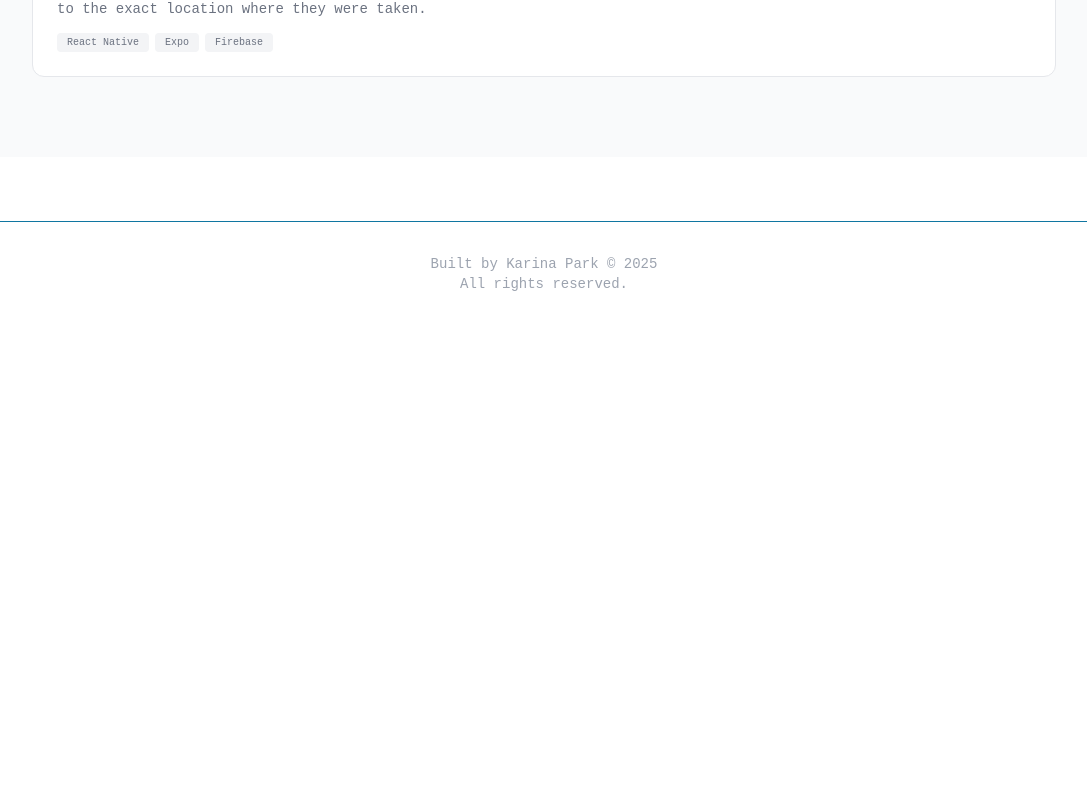
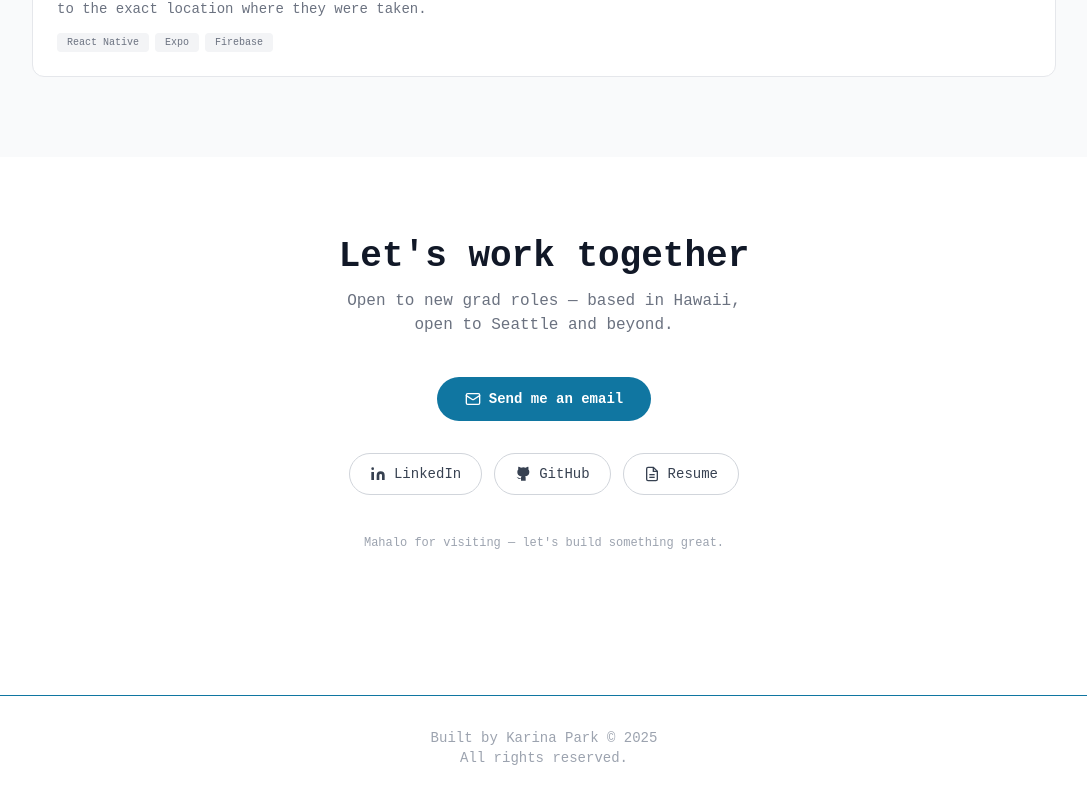
Before and after one commit to kparkok/karinapark.com, a React (Vite) app: page / in a window 1280 px wide. Shown: the part 3141-3941 px from the top of the page, without its empty margins (96-1183 px from the left). Before the commit the page ends 3467 px from the top, so only its background shows below. Built offline with nearby package versions, Linux system fonts and the light colour scheme.

Commit message:
connect section

```diff
--- a/src/app/App.tsx
+++ b/src/app/App.tsx
@@ -6,6 +6,7 @@ import Experience from "../components/Experience";
 import Projects from "../components/Projects";
 import Footer from "../components/Footer";
 import ProjectPage from "../components/ProjectPage";
+import Connect from "../components/Connect";
 
 function Portfolio() {
   return (
@@ -14,6 +15,7 @@ function Portfolio() {
       <About />
       <Experience />
       <Projects />
+      <Connect />
       <Footer />
     </>
   );
--- /dev/null
+++ b/src/components/Connect.tsx
@@ -0,0 +1,88 @@
+import { Mail, Linkedin, Github, FileText } from "lucide-react";
+
+function Connect() {
+  return (
+    <section className="px-6 py-20" id="connect">
+      <div className="max-w-xl mx-auto text-center">
+        <h2 className="text-3xl md:text-4xl font-bold text-gray-900 mb-3 leading-tight">
+          Let's work together
+        </h2>
+        <p className="text-gray-500 text-sm md:text-base leading-relaxed mb-10">
+          Open to new grad roles — based in Hawaii,
+          <br className="hidden md:block" />
+          open to Seattle and beyond.
+        </p>
+
+        {/* Primary CTA */}
+        <a
+          href="mailto:karinaparkok@gmail.com"
+          className="inline-flex items-center gap-2 px-7 py-3 bg-[#1076a1] text-white rounded-full font-semibold text-sm hover:opacity-90 transition-opacity mb-8"
+          style={{ textDecoration: "none" }}
+        >
+          <Mail size={16} />
+          Send me an email
+        </a>
+
+        {/* Secondary links */}
+        <div className="flex justify-center gap-3 flex-wrap">
+          <a
+            href="https://linkedin.com/in/kparkokuna"
+            target="_blank"
+            rel="noopener noreferrer"
+            className="inline-flex items-center gap-2 px-5 py-2.5 border border-gray-300 rounded-full text-sm text-gray-700 hover:border-gray-500 hover:text-gray-900 transition-colors bg-white"
+            style={{ textDecoration: "none" }}
+          >
+            <svg width="16" height="16" viewBox="0 0 24 24" fill="currentColor">
+              <path d="M16 8a6 6 0 0 1 6 6v7h-4v-7a2 2 0 0 0-2-2 2 2 0 0 0-2 2v7h-4v-7a6 6 0 0 1 6-6z" />
+              <rect x="2" y="9" width="4" height="12" />
+              <circle cx="4" cy="4" r="2" />
+            </svg>
+            LinkedIn
+          </a>
+
+          <a
+            href="https://github.com/kparkok"
+            target="_blank"
+            rel="noopener noreferrer"
+            className="inline-flex items-center gap-2 px-5 py-2.5 border border-gray-300 rounded-full text-sm text-gray-700 hover:border-gray-500 hover:text-gray-900 transition-colors bg-white"
+            style={{ textDecoration: "none" }}
+          >
+            <svg width="16" height="16" viewBox="0 0 24 24" fill="currentColor">
+              <path d="M9 19c-5 1.5-5-2.5-7-3m14 6v-3.87a3.37 3.37 0 0 0-.94-2.61c3.14-.35 6.44-1.54 6.44-7A5.44 5.44 0 0 0 20 4.77 5.07 5.07 0 0 0 19.91 1S18.73.65 16 2.48a13.38 13.38 0 0 0-7 0C6.27.65 5.09 1 5.09 1A5.07 5.07 0 0 0 5 4.77a5.44 5.44 0 0 0-1.5 3.78c0 5.42 3.3 6.61 6.44 7A3.37 3.37 0 0 0 9 18.13V22" />
+            </svg>
+            GitHub
+          </a>
+
+          <a
+            href="/CSLinkedIn.pdf"
+            target="_blank"
+            rel="noopener noreferrer"
+            className="inline-flex items-center gap-2 px-5 py-2.5 border border-gray-300 rounded-full text-sm text-gray-700 hover:border-gray-500 hover:text-gray-900 transition-colors bg-white"
+            style={{ textDecoration: "none" }}
+          >
+            <svg
+              width="16"
+              height="16"
+              viewBox="0 0 24 24"
+              fill="none"
+              stroke="currentColor"
+              strokeWidth="2"
+            >
+              <path d="M14 2H6a2 2 0 0 0-2 2v16a2 2 0 0 0 2 2h12a2 2 0 0 0 2-2V8z" />
+              <polyline points="14 2 14 8 20 8" />
+              <line x1="16" y1="13" x2="8" y2="13" />
+              <line x1="16" y1="17" x2="8" y2="17" />
+            </svg>
+            Resume
+          </a>
+        </div>
+
+        <p className="text-xs text-gray-400 mt-10">
+          Mahalo for visiting — let's build something great.
+        </p>
+      </div>
+    </section>
+  );
+}
+
+export default Connect;
```
Also changed, not shown: 1 other file (tests, documents, lock files or other folders).
